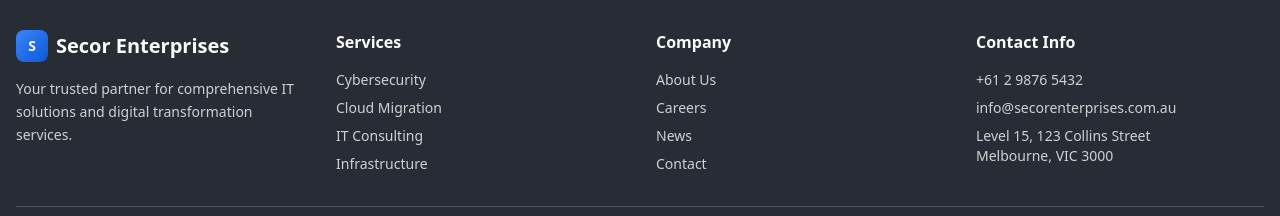
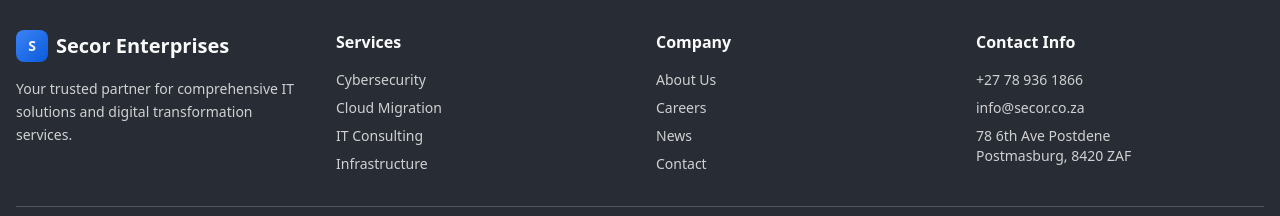
Before and after one commit to lv-orca/secor-digital-hub, a React (Vite) app: page / in a window 1280 px wide. Shown: the part 3260-3476 px from the top of the page. Built offline with nearby package versions, Linux system fonts and the light colour scheme; the HTML template or start-up script is replaced by a standard one.

Commit message:
Update Footer.tsx

```diff
--- a/src/components/Footer.tsx
+++ b/src/components/Footer.tsx
@@ -40,9 +40,9 @@ const Footer = () => {
           <div>
             <h4 className="font-semibold mb-4">Contact Info</h4>
             <ul className="space-y-2 text-sm text-primary-foreground/80">
-              <li>+61 2 9876 5432</li>
-              <li>info@secorenterprises.com.au</li>
-              <li>Level 15, 123 Collins Street<br />Melbourne, VIC 3000</li>
+              <li>+27 78 936 1866</li>
+              <li>info@secor.co.za</li>
+              <li>78 6th Ave Postdene<br />Postmasburg, 8420 ZAF</li>
             </ul>
           </div>
         </div>
```
